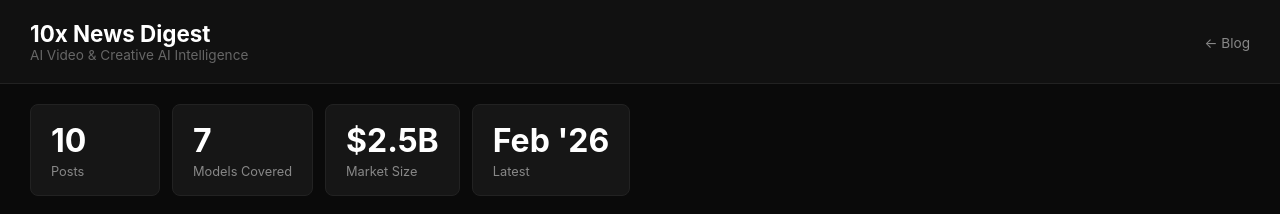
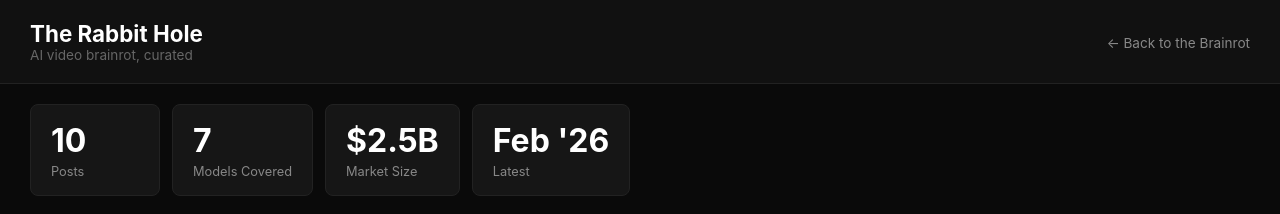
Before and after one commit to twanahc/twanahc.github.io, a Jekyll site: the page built from the-rabbit-hole/index.html, in a window 1280 px wide. Shown: the top 214 px of the page. Built offline with Jekyll 4.4.1, drawn with Linux system fonts in a browser that asks for light colours.

Commit message:
Rename to "Twana's Brainrot" + "The Rabbit Hole"
Because "Research Notes" and "Mission Control" were way too serious
for a blog about AI video brainrot.

Co-Authored-By: Claude Opus 4.6 <noreply@anthropic.com>

```diff
--- a/_config.yml
+++ b/_config.yml
@@ -1,4 +1,4 @@
-title: Twana's Research Notes
-description: Thoughts on ML, physics, and ideas
+title: Twana's Brainrot
+description: AI video, creative AI, and things that keep me up at night
 markdown: kramdown
 permalink: /posts/:year-:month-:day-:title/
--- a/_layouts/default.html
+++ b/_layouts/default.html
@@ -12,7 +12,7 @@
     <h1><a href="/">{{ site.title }}</a></h1>
     <p>{{ site.description }}</p>
     <nav>
-      <a href="/">Home</a> &middot; <a href="/mission-control/">Mission Control</a>
+      <a href="/">Home</a> &middot; <a href="/the-rabbit-hole/">The Rabbit Hole</a>
     </nav>
     <hr>
   </header>
--- a/index.html
+++ b/index.html
@@ -5,7 +5,7 @@ title: Home
 
 <div style="display:flex;justify-content:space-between;align-items:center;margin-bottom:24px">
   <h2>Posts</h2>
-  <a href="/mission-control/" style="font-size:.9em;padding:6px 14px;border:1px solid #ccc;border-radius:6px;">10x Digest &rarr;</a>
+  <a href="/the-rabbit-hole/" style="font-size:.9em;padding:6px 14px;border:1px solid #ccc;border-radius:6px;">The Rabbit Hole &rarr;</a>
 </div>
 
 <ul>
--- a/mission-control/index.html
+++ b/the-rabbit-hole/index.html
@@ -6,7 +6,7 @@ layout: none
 <head>
   <meta charset="UTF-8">
   <meta name="viewport" content="width=device-width, initial-scale=1.0">
-  <title>10x News Digest</title>
+  <title>The Rabbit Hole</title>
   <style>
     *{margin:0;padding:0;box-sizing:border-box}
     body{font-family:-apple-system,BlinkMacSystemFont,'Segoe UI',sans-serif;background:#0a0a0a;color:#e0e0e0}
@@ -42,10 +42,10 @@ layout: none
 <body>
   <div class="header">
     <div>
-      <h1>10x News Digest</h1>
-      <div class="sub">AI Video & Creative AI Intelligence</div>
+      <h1>The Rabbit Hole</h1>
+      <div class="sub">AI video brainrot, curated</div>
     </div>
-    <div><a href="/" style="color:#888;font-size:.85em">&larr; Blog</a></div>
+    <div><a href="/" style="color:#888;font-size:.85em">&larr; Back to the Brainrot</a></div>
   </div>
   <div class="stats">
     <div class="stat"><div class="v">10</div><div class="l">Posts</div></div>
```
